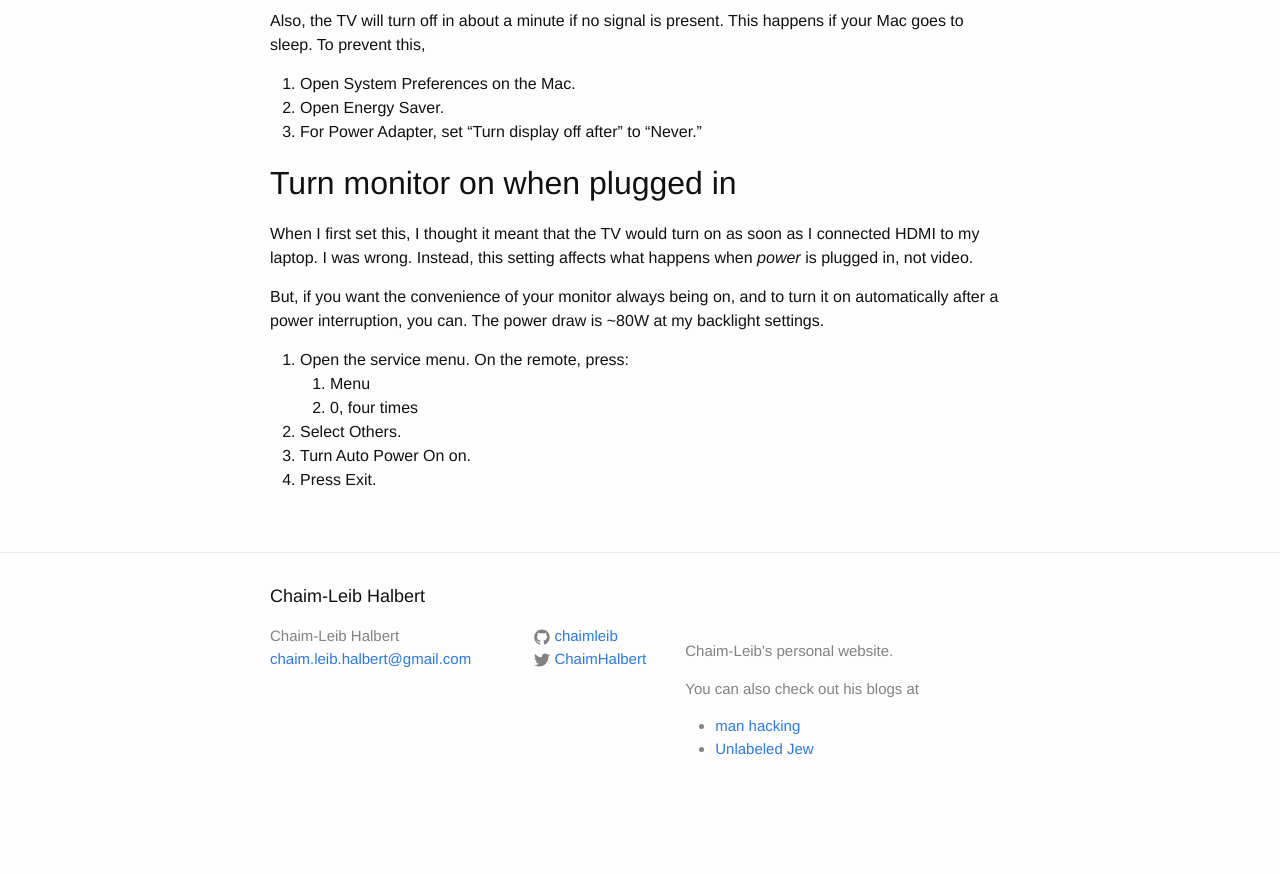
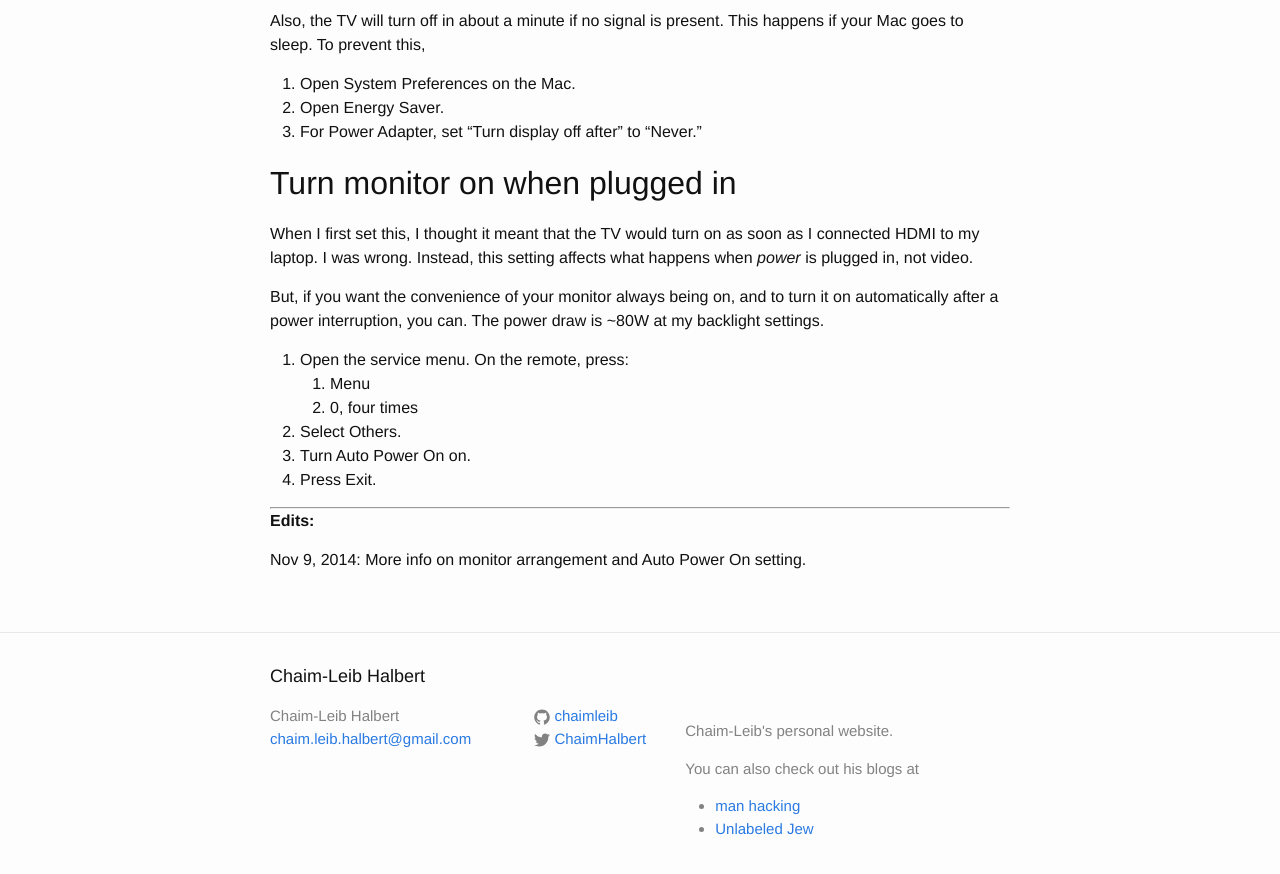
Before and after one commit to chaimleib/chaimleib.github.io, a Jekyll site: the page built from _posts/2014-11-04-seiki-4k-39-as-a-computer-monitor.markdown, in a window 1280 px wide and 900 px high, scrolled down 1514 px. Shown: the top 874 px of the window. Built offline with Jekyll 4.4.1, drawn with Linux system fonts in a browser that asks for light colours; before the commit the page ends 2334 px from its top, so only the background shows below that.

Commit message:
added edits section

```diff
--- a/_posts/2014-11-04-seiki-4k-39-as-a-computer-monitor.markdown
+++ b/_posts/2014-11-04-seiki-4k-39-as-a-computer-monitor.markdown
@@ -63,6 +63,13 @@ But, if you want the convenience of your monitor always being on, and to turn it
 3. Turn Auto Power On on.
 4. Press Exit.
 
+* * *
+
+**Edits:**
+
+Nov 9, 2014:
+    More info on monitor arrangement and Auto Power On setting.
+
 
 [Amazon buy]: http://www.amazon.com/Seiki-SE39UY04-39-Inch-Ultra-Discontinued/dp/B00DOPGO2G
 [firmware]: http://www.seiki.com/support/downloads.php#firmware
```
